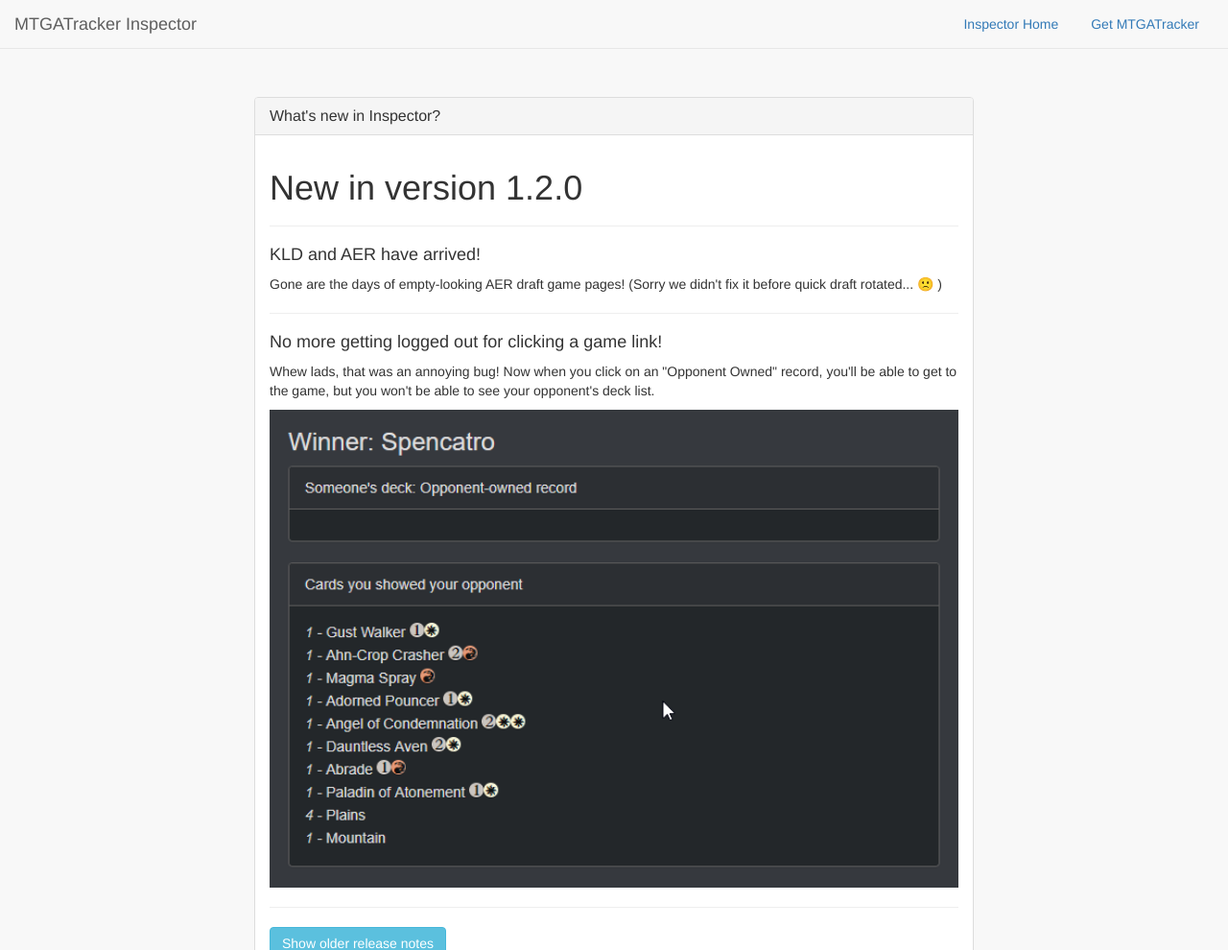
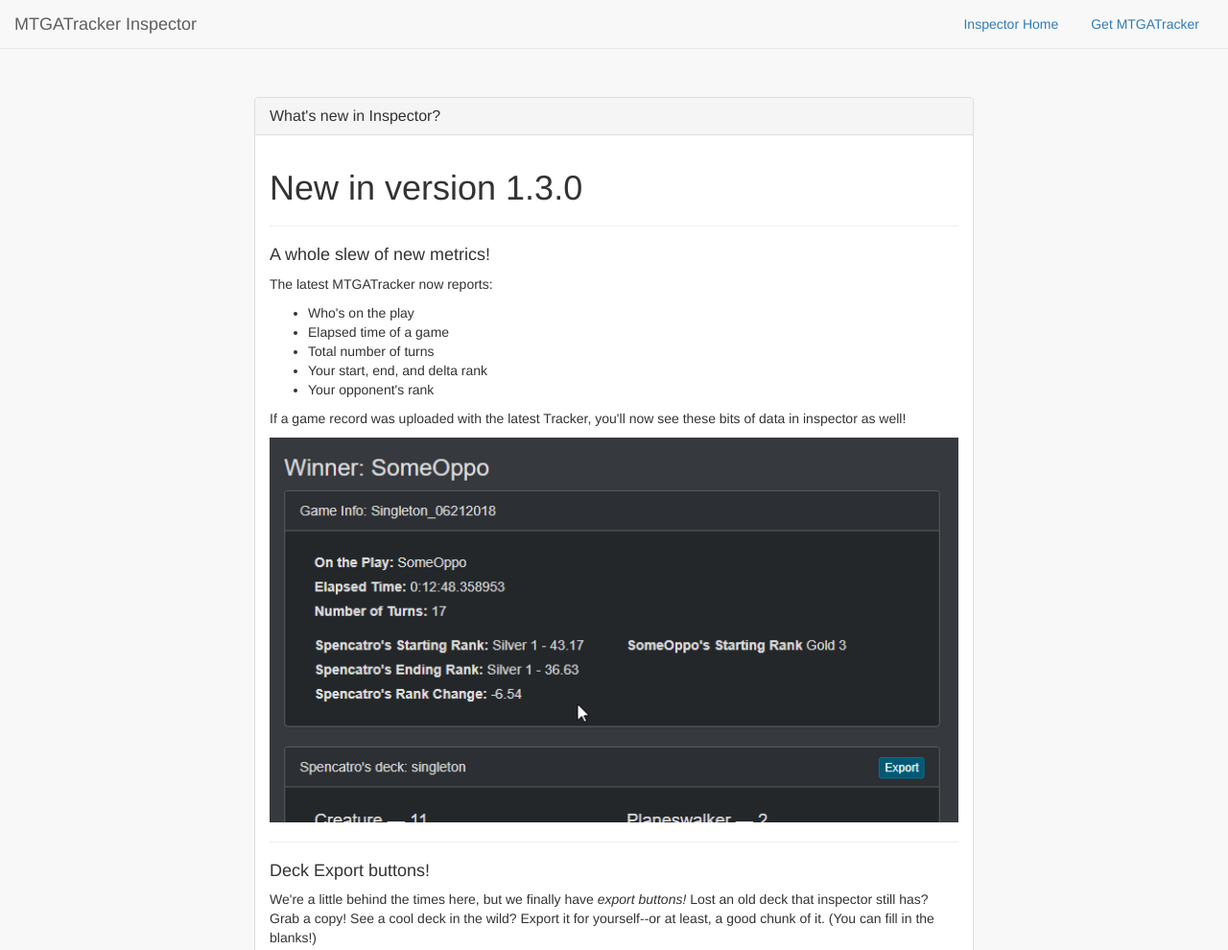
Before and after one commit to mtgatracker/mtgatracker-inspector, a website: page whats_new/index.html in a window 1280 px wide. Shown: the top 990 px of the page at 96% size. Drawn offline with nearby package versions, Linux system fonts and the light colour scheme.

Commit message:
update whats new

```diff
--- a/whats_new/index.html
+++ b/whats_new/index.html
@@ -93,19 +93,42 @@
                             <h3 id="login-header" class="panel-title">What's new in Inspector?</h3>
                         </div>
                         <div class="panel-body">
-                            <h1>New in version 1.2.0</h1>
+                            <h1>New in version 1.3.0</h1>
                             <hr />
-                            <h4>KLD and AER have arrived!</h4>
-                            <p>Gone are the days of empty-looking AER draft game pages! (Sorry we didn't fix it before quick draft rotated... 🙁 )</p>
+                            <h4>A whole slew of new metrics!</h4>
+                            <p>The latest MTGATracker now reports:</p>
+                              <ul>
+                                <li>Who's on the play</li>
+                                <li>Elapsed time of a game</li>
+                                <li>Total number of turns</li>
+                                <li>Your start, end, and delta rank</li>
+                                <li>Your opponent's rank</li>
+                              </ul>
+                            <p>If a game record was uploaded with the latest Tracker, you'll now see these bits of data in inspector as well!</p>
+                            <img style="width: 100%" src="new_metrics.png">
                             <hr />
-                            <h4>No more getting logged out for clicking a game link!</h4>
-                            <p>Whew lads, that was an annoying bug! Now when you click on an "Opponent Owned" record,
-                                you'll be able to get to the game, but you won't be able to see your opponent's deck list.</p>
-                            <img style="width: 100%" src="oppo_owned.png">
-
+                            <h4>Deck Export buttons!</h4>
+                            <p>We're a little behind the times here, but we finally have <i>export buttons!</i>
+                                Lost an old deck that inspector still has? Grab a copy!
+                                See a cool deck in the wild? Export it for yourself--or at
+                                least, a good chunk of it. (You can fill in the blanks!)</p>
+                                <video width="100%" src="https://s3-us-west-1.amazonaws.com/mtgatracker/inspector_static/export.mp4" controls autoplay loop></video>
+                            <hr />
+                             <h4>Cleaner deck formatting!</h4>
+                            <p>We've cleaned up decklists in Inspector!</p>
+                            <img style="width: 100%" src="new_deck_format.png">
                             <hr />
                             <button class="btn btn-info" onclick="$('#older').slideToggle()">Show older release notes</button>
                             <div id="older" style="display:none;">
+                                <h1>New in version 1.2.0</h1>
+                                <hr />
+                                <h4>KLD and AER have arrived!</h4>
+                                <p>Gone are the days of empty-looking AER draft game pages! (Sorry we didn't fix it before quick draft rotated... 🙁 )</p>
+                                <hr />
+                                <h4>No more getting logged out for clicking a game link!</h4>
+                                <p>Whew lads, that was an annoying bug! Now when you click on an "Opponent Owned" record,
+                                    you'll be able to get to the game, but you won't be able to see your opponent's deck list.</p>
+                                <img style="width: 100%" src="oppo_owned.png">
                                 <h1>New in version 1.1.0</h1>
                                 <hr />
                                 <h4>Hide decks from quick-view</h4>
```
Also changed, not shown: whats_new/new_deck_format.png (added), whats_new/new_metrics.png (added).
